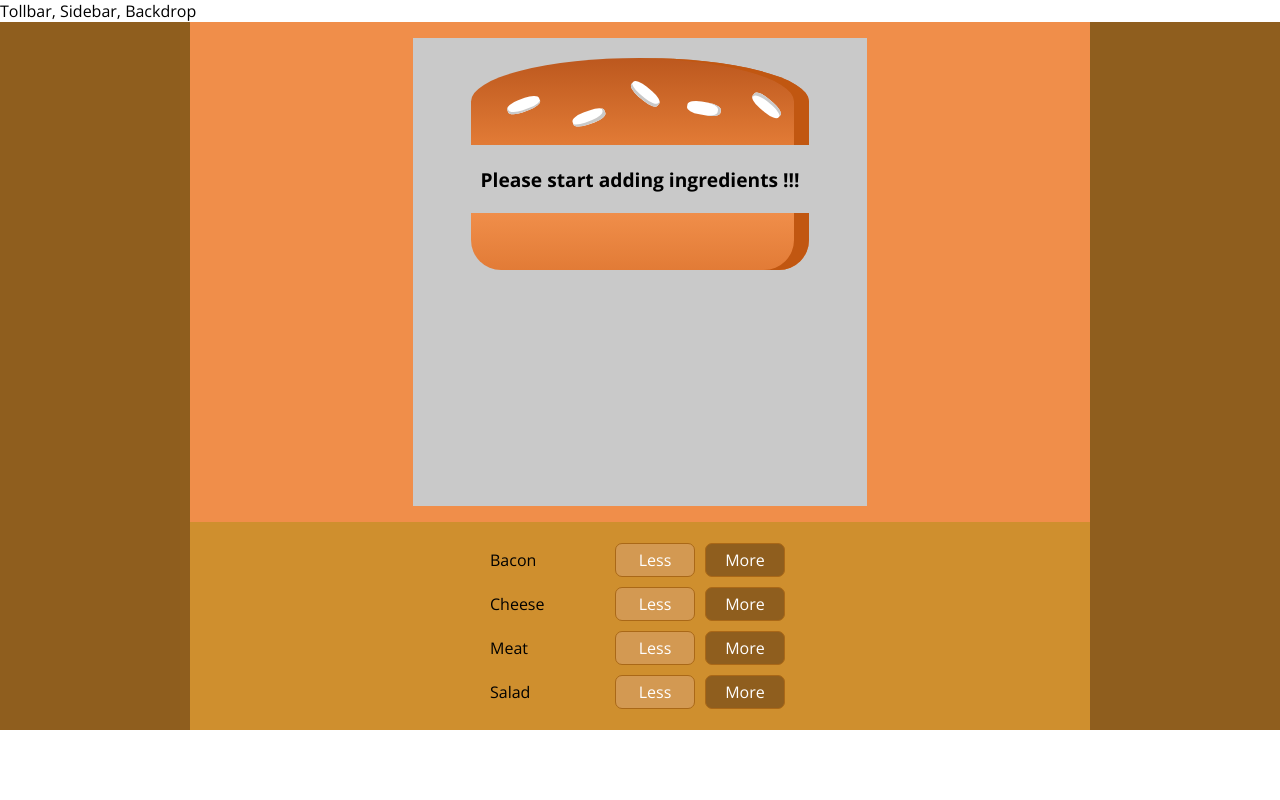
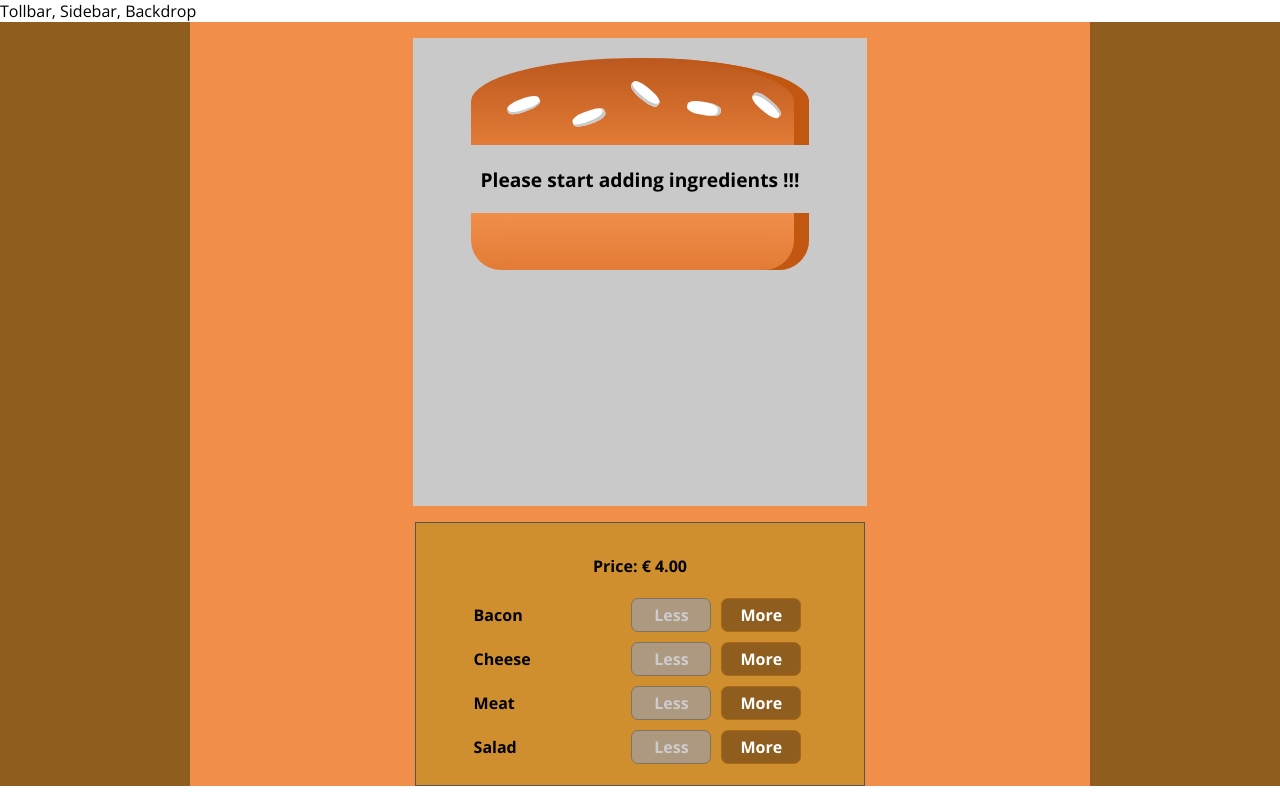
Before and after one commit to radu-alin/burger-builder-with-react, a React (Create React App) app: page / in a window 1280 px wide. Built offline with nearby package versions, Linux system fonts and the light colour scheme.

Commit message:
--- implemented/connected- handlers in BurgerBuilderPage: addIngredientHandler, removeIngredientHandler, disableButtonHandler; --- added- show totalPrice in UI;

```diff
--- a/src/components/Burger/BurgerBuildControls/BurgerBuilControls.scss
+++ b/src/components/Burger/BurgerBuildControls/BurgerBuilControls.scss
@@ -1,7 +1,10 @@
 .build-controls {
+  width: 450px;
   background-color: #cf8f2e;
   display: flex;
   flex-flow: column;
   justify-content: center;
   align-items: center;
+  border: 1px solid #555;
+  font-weight: bold;
 }
--- a/src/components/Burger/BurgerBuildControls/BurgerBuildControl/BurgerBuildControl.js
+++ b/src/components/Burger/BurgerBuildControls/BurgerBuildControl/BurgerBuildControl.js
@@ -2,13 +2,21 @@ import './BurgerBuildControl.scss';
 
 import Button from '../../../UI/Button/Button';
 
-const BurgerBuildControl = ({ label }) => {
+const BurgerBuildControl = ({ label, buttonDisabled, ingAdd, ingRemove }) => {
   return (
     <div className="build-control">
       <div classes="label">{label}</div>
       <div>
-        <Button type={'less'}>Less</Button>
-        <Button type={'more'}>More</Button>
+        <Button
+          type={'less'}
+          onClickAction={ingRemove}
+          disabled={buttonDisabled}
+        >
+          Less
+        </Button>
+        <Button type={'more'} onClickAction={ingAdd}>
+          More
+        </Button>
       </div>
     </div>
   );
--- a/src/components/Burger/BurgerBuildControls/BurgerBuildControl/BurgerBuildControl.scss
+++ b/src/components/Burger/BurgerBuildControls/BurgerBuildControl/BurgerBuildControl.scss
@@ -1,5 +1,5 @@
 .build-control {
-  min-width: 300px;
+  width: 80%;
   margin: 5px 0;
   display: flex;
   align-items: center;
--- a/src/components/Burger/BurgerBuildControls/BurgerBuildControls.js
+++ b/src/components/Burger/BurgerBuildControls/BurgerBuildControls.js
@@ -21,12 +21,31 @@ const controls = [
   },
 ];
 
-const BurgerBuildControls = () => {
+const BurgerBuildControls = ({
+  buttonDisabled,
+  ingAdd,
+  ingRemove,
+  totalPrice,
+}) => {
   const renderButtons = controls.map((control) => {
-    return <BurgerBuildControl key={control.type} label={control.label} />;
+    return (
+      <BurgerBuildControl
+        key={control.type}
+        label={control.label}
+        buttonDisabled={buttonDisabled[control.type]}
+        ingRemove={() => ingRemove(control.type)}
+        ingAdd={() => ingAdd(control.type)}
+        totalPrice={totalPrice}
+      />
+    );
   });
 
-  return <div className="build-controls p-1 mg-auto">{renderButtons}</div>;
+  return (
+    <div className="build-controls p-1 mg-auto">
+      <p className="p-1">Price: &#8364; {totalPrice.toFixed(2)}</p>
+      {renderButtons}
+    </div>
+  );
 };
 
 export default BurgerBuildControls;
--- a/src/components/Burger/BurgerIngredients/BurgerIngredient/BurgerIngredient.scss
+++ b/src/components/Burger/BurgerIngredients/BurgerIngredient/BurgerIngredient.scss
@@ -85,6 +85,7 @@
   height: 3%;
   background: linear-gradient(#bf3813, #c45e38);
   margin: 1% auto;
+  border-radius: 5px;
 }
 
 .cheese {
--- a/src/components/UI/Button/Button.js
+++ b/src/components/UI/Button/Button.js
@@ -1,6 +1,6 @@
 import './Button.scss';
 
-const Button = ({ children, type, disabled }) => {
+const Button = ({ children, type, onClickAction, disabled }) => {
   let classes = 'btn';
   if (type === 'less') {
     classes = 'btn less';
@@ -9,7 +9,11 @@ const Button = ({ children, type, disabled }) => {
     classes = 'btn more';
   }
 
-  return <button className={classes}>{children}</button>;
+  return (
+    <button className={classes} onClick={onClickAction} disabled={disabled}>
+      {children}
+    </button>
+  );
 };
 
 export default Button;
--- a/src/components/UI/Button/Button.scss
+++ b/src/components/UI/Button/Button.scss
@@ -9,19 +9,6 @@
   cursor: pointer;
   outline: none;
 
-  &:disabled {
-    background-color: #ac9980;
-    border: 1px solid #7e7365;
-    color: #ccc;
-    cursor: default;
-  }
-
-  &:hover:disabled {
-    background-color: #ac9980;
-    color: #ccc;
-    cursor: not-allowed;
-  }
-
   &.less {
     background-color: #d39952;
     color: white;
@@ -30,6 +17,18 @@
     &:active {
       background-color: #daa972;
       color: white;
+    }
+    &:disabled {
+      background-color: #ac9980;
+      border: 1px solid #7e7365;
+      color: #ccc;
+      cursor: default;
+    }
+
+    &:hover:disabled {
+      background-color: #ac9980;
+      color: #ccc;
+      cursor: not-allowed;
     }
   }
 
--- a/src/containers/BurgerBuilderPage/BurgerBuilderPage.js
+++ b/src/containers/BurgerBuilderPage/BurgerBuilderPage.js
@@ -3,6 +3,12 @@ import { Component } from 'react';
 import BurgerView from '../../components/Burger/BurgerView/BurgerView';
 import BurgerBuildControls from '../../components/Burger/BurgerBuildControls/BurgerBuildControls';
 
+const INGREDIENT_PRICES = {
+  bacon: 0.7,
+  cheese: 0.4,
+  meat: 1.3,
+  salad: 0.5,
+};
 class BurgerBuilderPage extends Component {
   state = {
     ingredients: {
@@ -11,13 +17,66 @@ class BurgerBuilderPage extends Component {
       salad: 0,
       meat: 0,
     },
+    totalPrice: 4,
+  };
+
+  addIngredientHandler = (type) => {
+    const oldCount = this.state.ingredients[type];
+    const updatedCount = oldCount + 1;
+    const updatedIngredients = {
+      ...this.state.ingredients,
+    };
+    updatedIngredients[type] = updatedCount;
+    const priceAddition = INGREDIENT_PRICES[type];
+    const oldPrice = this.state.totalPrice;
+    const updatedPrice = oldPrice + priceAddition;
+
+    this.setState({
+      ingredients: updatedIngredients,
+      totalPrice: updatedPrice,
+    });
+  };
+
+  removeIngredientHandler = (type) => {
+    const oldCount = this.state.ingredients[type];
+    if (oldCount <= 0) {
+      return;
+    }
+    const updatedCount = oldCount - 1;
+    const updatedIngredients = {
+      ...this.state.ingredients,
+    };
+    updatedIngredients[type] = updatedCount;
+    const priceDeduction = INGREDIENT_PRICES[type];
+    const oldPrice = this.state.totalPrice;
+    const updatedPrice = oldPrice + priceDeduction;
+
+    this.setState({
+      ingredients: updatedIngredients,
+      totalPrice: updatedPrice,
+    });
+  };
+
+  disableButtonHandler = () => {
+    const disableInfo = {
+      ...this.state.ingredients,
+    };
+    for (const key in disableInfo) {
+      disableInfo[key] = disableInfo[key] <= 0;
+    }
+    return disableInfo;
   };
 
   render() {
     return (
       <div className="container bg-main mg-auto">
         <BurgerView ingredients={this.state.ingredients} />
-        <BurgerBuildControls />
+        <BurgerBuildControls
+          buttonDisabled={this.disableButtonHandler()}
+          ingAdd={this.addIngredientHandler}
+          ingRemove={this.removeIngredientHandler}
+          totalPrice={this.state.totalPrice}
+        />
       </div>
     );
   }
```
